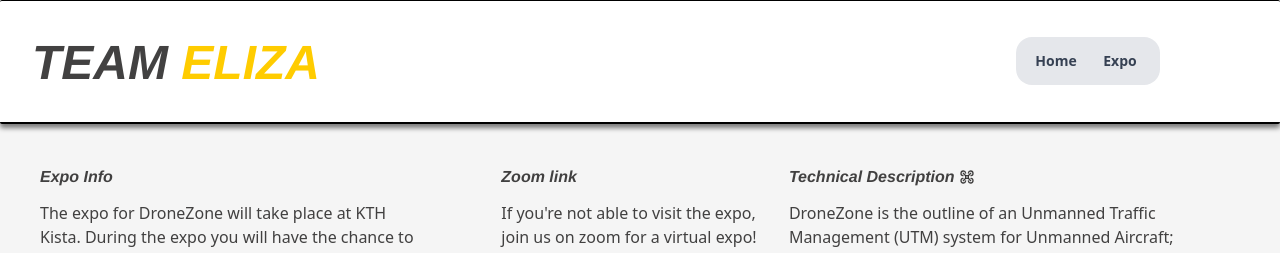
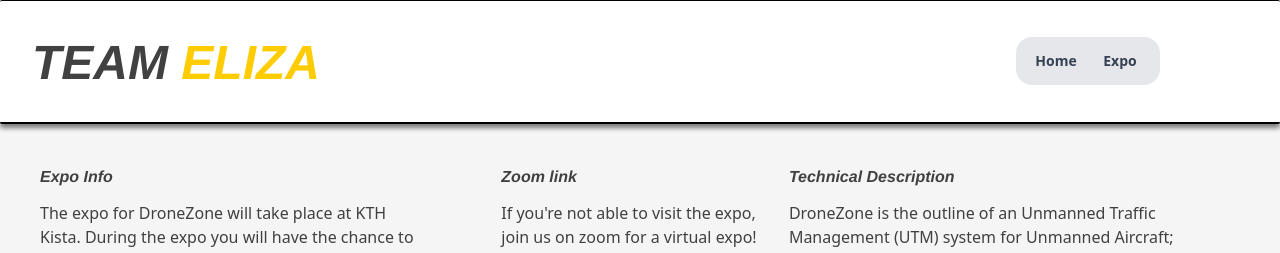
Before and after one commit to surbyxan/TEAM-ELIZA-webpage, a React (Vite) app in the folder elizawebsite/: page /expo in a window 1280 px wide. Shown: the top 253 px of the page. Built offline with nearby package versions, Linux system fonts and the light colour scheme.

Commit message:
removed the drone from tech disscusion

```diff
--- a/elizawebsite/src/components/expoContent.jsx
+++ b/elizawebsite/src/components/expoContent.jsx
@@ -39,7 +39,7 @@ export function ExpoContent() {
 				</div>
 			</div>
 				<div className="ml-7 w-1/4 sm:w-1/2">
-					<h3 className="flex items-center justify-center w-full font-bolder italic mt-8 mb-4 sm:justify-start">Technical Description<span className="text-primary-yellow mr-1"></span><TbDrone/></h3>
+					<h3 className="flex items-center justify-center w-full font-bolder italic mt-8 mb-4 sm:justify-start">Technical Description</h3>
 						<p className="text-center sm:text-left">
 						DroneZone is the outline of an Unmanned Traffic Management (UTM) system for Unmanned Aircraft; particularly drones.
 						The project manages real-time aircraft tracking, identification and accountability according to the regulations for unmanned aircraft in place by the Swedish Ministry of Transport.
```
